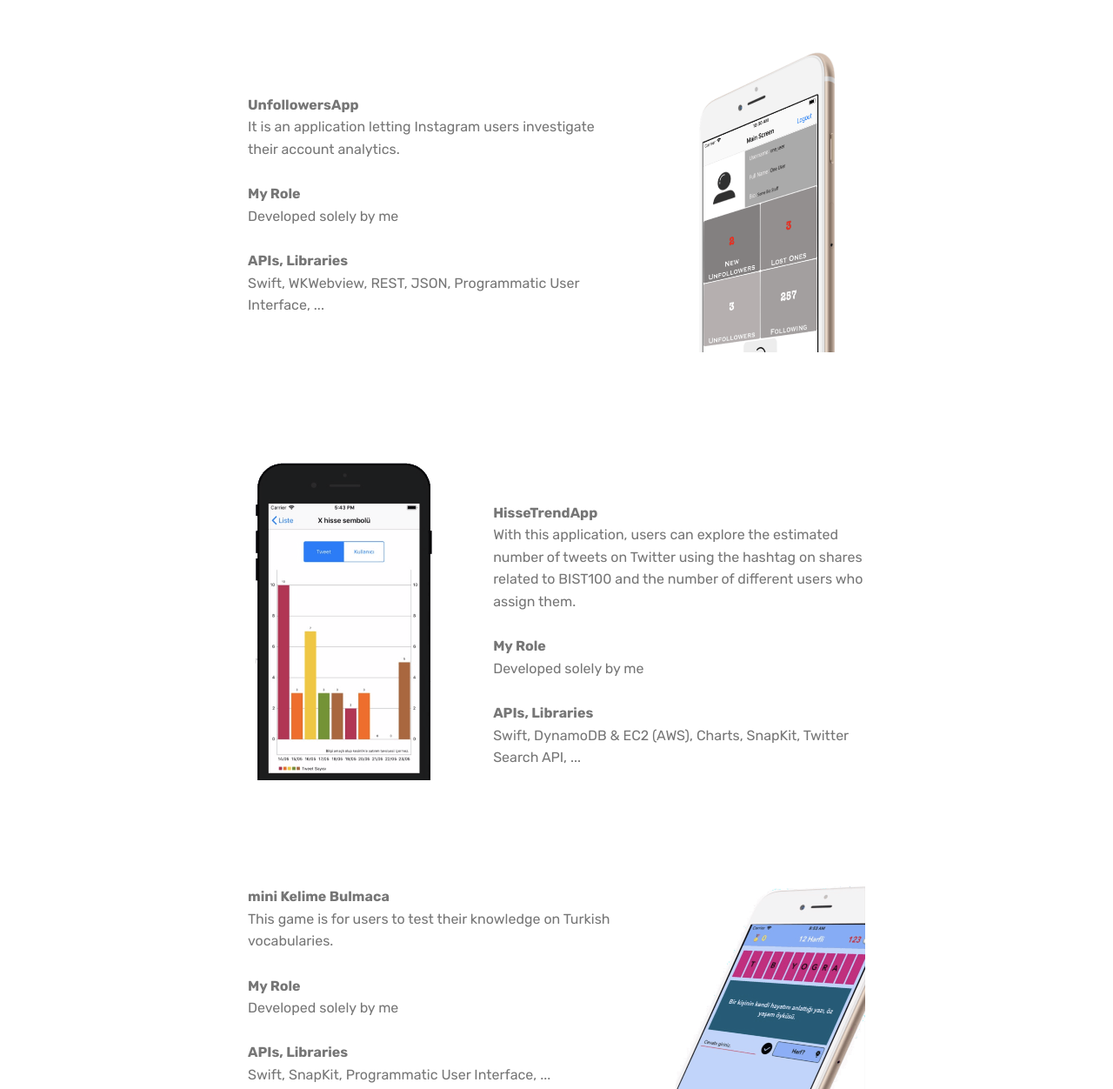
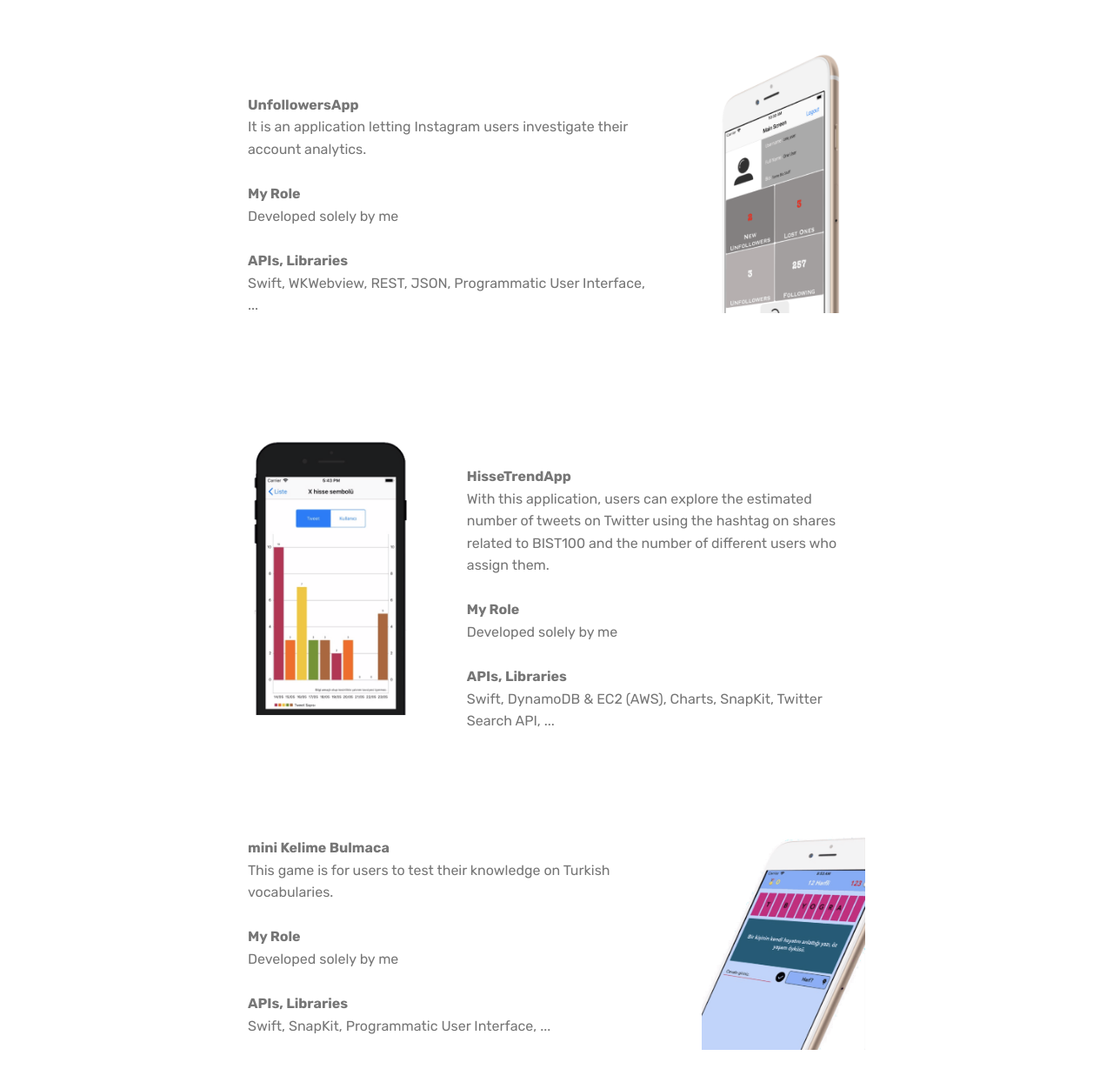
Before and after one commit to mtuzer/mtuzer.github.io, a plain HTML site: page index.html in a window 1280 px wide. Shown: the part 924-2176 px from the top of the page at 87% size. Drawn offline with Linux system fonts and the light colour scheme.

Commit message:
create github pages

```diff
--- a/assets/mobirise/css/mbr-additional.css
+++ b/assets/mobirise/css/mbr-additional.css
@@ -1868,7 +1868,7 @@ body {
 }
 .cid-ryA0zy0BNK {
   padding-top: 60px;
-  padding-bottom: 60px;
+  padding-bottom: 30px;
   background-color: #ffffff;
 }
 .cid-ryA0zy0BNK .media-container-row {
--- a/index.html
+++ b/index.html
@@ -9,7 +9,7 @@
   <link rel="shortcut icon" href="assets/images/logo2.png" type="image/x-icon">
   <meta name="description" content="">
 
-  <title>Mert Tuzer</title>
+  <title>Home</title>
   <link rel="stylesheet" href="assets/web/assets/mobirise-icons/mobirise-icons.css">
   <link rel="stylesheet" href="assets/tether/tether.min.css">
   <link rel="stylesheet" href="assets/bootstrap/css/bootstrap.min.css">
@@ -51,7 +51,7 @@
     </nav>
 </section>
 
-<section class="engine"><a href="https://mobirise.info/l">free web templates</a></section><section class="cid-qTkA127IK8 mbr-fullscreen" id="header2-1">
+<section class="engine"><a href="https://mobirise.info/d">free site maker</a></section><section class="cid-qTkA127IK8 mbr-fullscreen" id="header2-1">
 
 
 
@@ -99,7 +99,7 @@
         <div class="media-container-row">
             <div class="col-12 col-md-8">
                 <div class="media-container-row">
-                    <div class="mbr-figure" style="width: 60%;">
+                    <div class="mbr-figure" style="width: 50%;">
                       <a href="https://apps.apple.com/tr/app/unfollowersapp/id1452999515" target="_blank"><img src="assets/images/unf-434x694.png" alt="Mobirise" title=""></a>
                     </div>
                     <div class="media-content">
@@ -126,7 +126,7 @@
                             <p class="mbr-text align-right mb-0 mbr-fonts-style display-7"><br><br><strong>HisseTrendApp</strong><br>With this application, users can explore the estimated number of tweets on Twitter using the hashtag on shares related to BIST100 and the number of different users who assign them.<br><br><strong>My Role<br></strong>Developed solely by me<br><br><strong>APIs, Libraries<br></strong>Swift, DynamoDB &amp; EC2 (AWS), Charts, SnapKit, Twitter Search API, ...</p>
                         </div>
                     </div>
-                    <div class="mbr-figure" style="width: 60%;">
+                    <div class="mbr-figure" style="width: 50%;">
                      <a href="https://apps.apple.com/tr/app/hissetrendapp/id1384840410" target="_blank"><img src="assets/images/hisse-406x694.png" alt="Mobirise" title=""></a>
                     </div>
                 </div>
@@ -143,7 +143,7 @@
         <div class="media-container-row">
             <div class="col-12 col-md-8">
                 <div class="media-container-row">
-                    <div class="mbr-figure" style="width: 60%;">
+                    <div class="mbr-figure" style="width: 50%;">
                       <a href="https://apps.apple.com/tr/app/mini-kelime-bulmaca/id1448389516"><img src="assets/images/kelime-436x569.png" alt="Mobirise" title=""></a>
                     </div>
                     <div class="media-content">
@@ -165,7 +165,7 @@
         <div class="media-container-row">
             <div class="col-12 col-md-8">
                 <div class="media-container-row">
-                    <div class="mbr-figure" style="width: 60%;">
+                    <div class="mbr-figure" style="width: 50%;">
                       <a href="https://apps.apple.com/tr/app/mini-metal-dedektörü/id1114381920" target="_blank"><img src="assets/images/metal-414x714.png" alt="Mobirise" title=""></a>
                     </div>
                     <div class="media-content">
```
Also changed, not shown: 1 other file.
